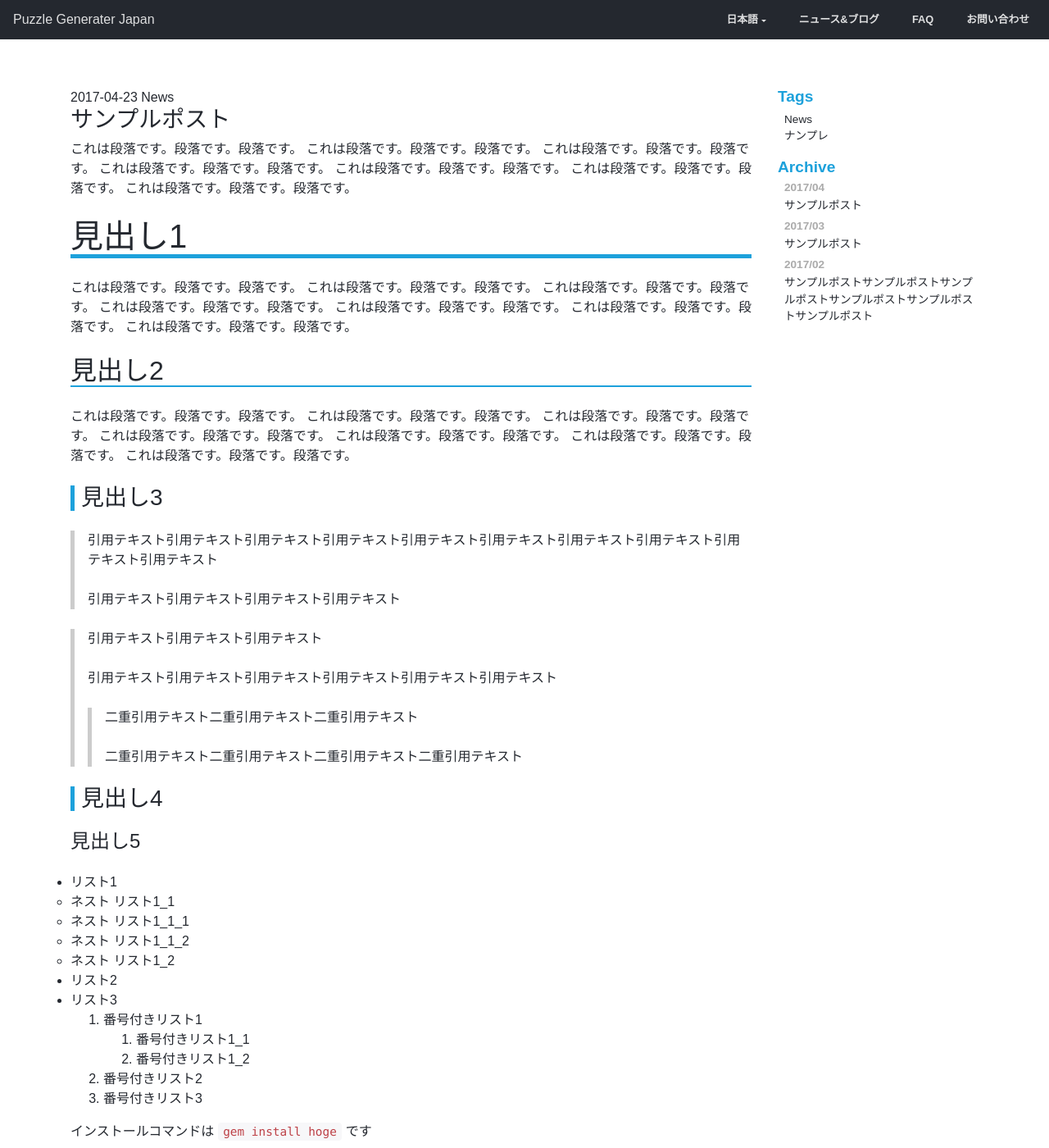
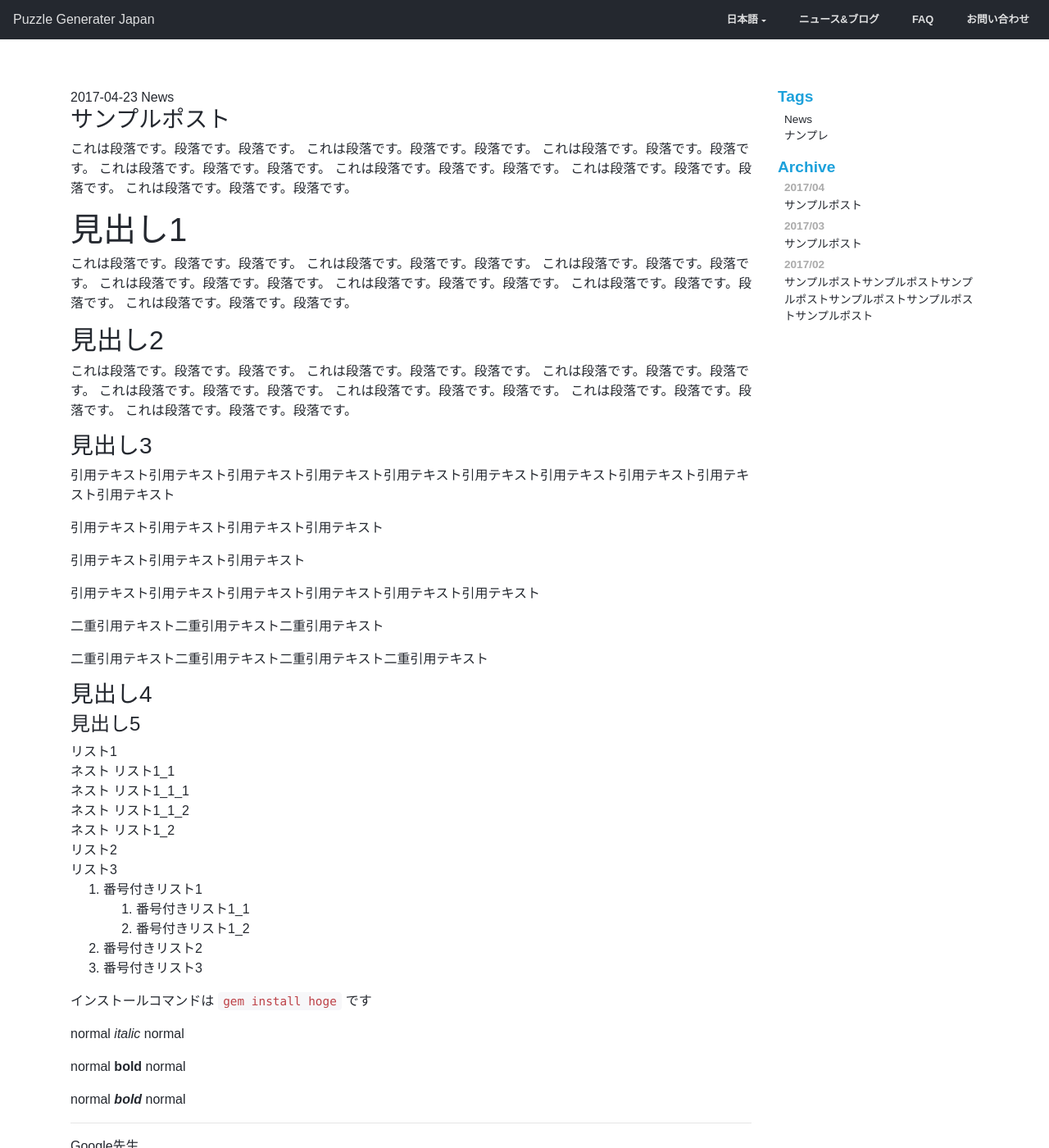
Before and after one commit to timedia/puzzle.gr.jp, a Jekyll site: the page built from _posts/2017-04-23-samplepost.md, in a window 1280 px wide and 1400 px high, scrolled down 270 px. Shown: the whole window at 82% size. Built offline with Jekyll 4.4.1, drawn with Linux system fonts in a browser that asks for light colours; nearby versions of some CDN libraries.

Commit message:
Delete unnecessary styles

```diff
--- a/assets/css/style.scss
+++ b/assets/css/style.scss
@@ -10,127 +10,3 @@
 @import 'home';
 @import 'blog';
 @import 'footer';
-
-
-
-/*--------------------------------------------------------------------------------------------------------------------
-   @group article
----------------------------------------------------------------------------------------------------------------------*/
-
-.ul {
-    margin-bottom: 2rem;
-}
-.article {
-
-        h1,h2,h3,h4,h5 {
-            margin-bottom: 1.5rem;
-            margin-top: 1.5rem;
-        }
-
-        h1 {
-            border-bottom: 5px solid $color-blue;
-        }
-
-        h2 {
-            border-bottom: 2.5px solid $color-blue;
-        }
-
-        h3 {
-            border-left : 5px solid $color-blue;
-            padding-left: 0.5rem;
-        }
-
-        p {
-            margin-bottom: 1.5rem;
-        }
-
-        blockquote {
-            border-left: 5px solid rgba(0, 0, 0, .2);
-            padding-left: 1rem;
-        }
-
-        hr {
-            margin-bottom: 2rem;
-            margin-top: 2rem;
-        }
-
-        ul {
-
-            li {
-            list-style-type: disc;
-
-            ul {
-                li {
-                    list-style-type: circle;
-                }
-            }
-        }
-    }
-
-}
-
-/*--------------------------------------------------------------------------------------------------------------------
-   @group news
----------------------------------------------------------------------------------------------------------------------*/
-
-.prev-link {
-    background-color: rgba(0, 0, 0, .1);
-    margin-bottom: 2rem;
-}
-
-.news-side-nav {
-    border-right: 1px solid rgba(0, 0, 0, .1);
-    padding-top: 1.5rem;
-    padding-bottom: 1.5rem;
-    display: none;
-
-    @media (min-width:$lg-min-width) {
-        display: block;
-    }
-
-    ul {
-        padding: 0;
-
-        li {
-            list-style: none;
-            padding: 0.5rem;
-        }
-    }
-
-    .news-side-nav-title {
-        color: $color-blue;
-        font-size: 1.5rem;
-        font-weight: bold;
-    }
-}
-
-.news-list-title {
-    padding-left: 2rem;
-    font-size: 1.2rem;
-    margin-top: 1.5rem;
-    margin-bottom: 1rem;
-}
-
-.news-list {
-
-    @media (min-width: $lg-min-width) {
-        padding-top: 1.5rem;
-        padding-bottom: 1.5rem;
-    }
-
-
-    .news-list-item {
-        div {
-            display: table-cell;
-        }
-    }
-
-
-}
-
-.news {
-    .news-list {
-        padding-top: 0;
-        padding-bottom: 0;
-    }
-}
```
